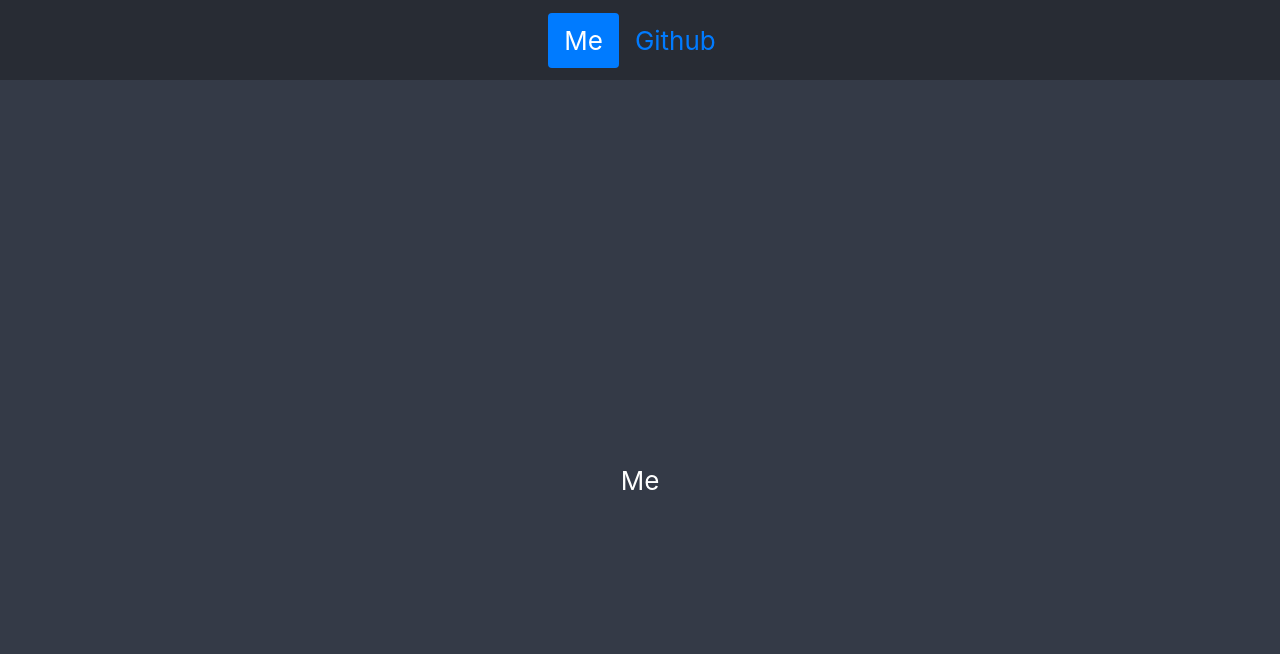
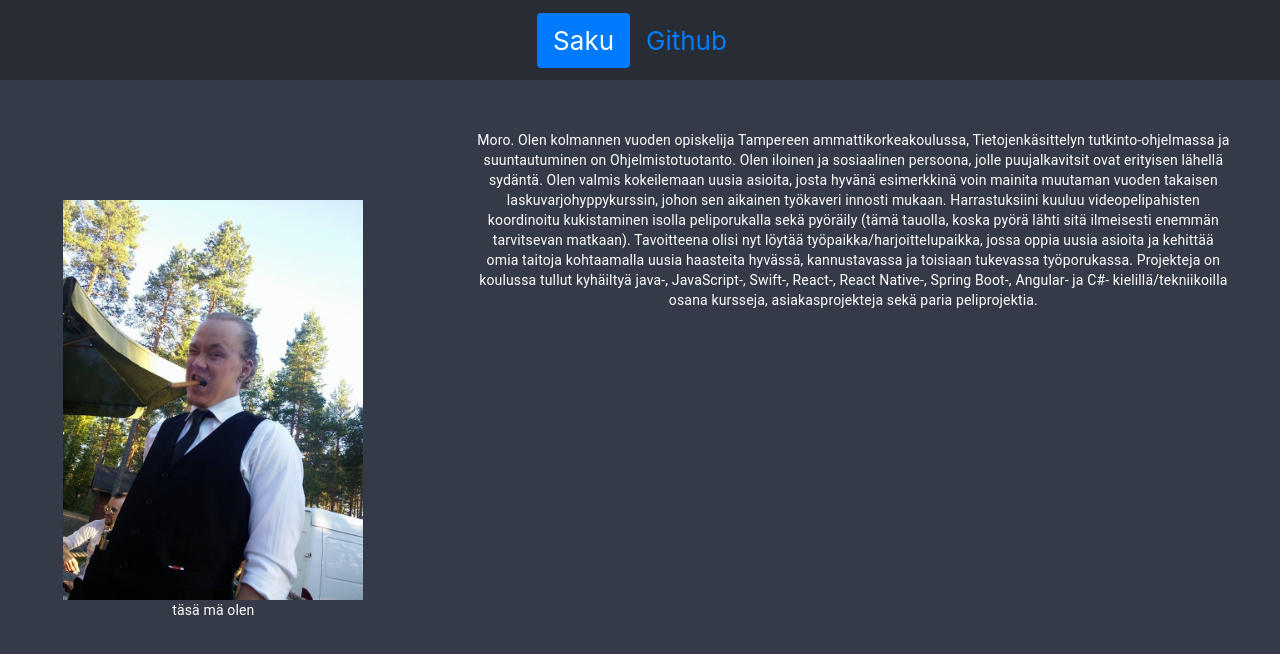
Before and after one commit to Sakkendalen/my-website, a React (Create React App) app: page / in a window 1280 px wide. Shown: the top 654 px of the page. Built offline with nearby package versions, Linux system fonts and the light colour scheme.

Commit message:
info page
Scope:
-Me.js

Because:
-added image and some text.

```diff
--- a/src/components/App.js
+++ b/src/components/App.js
@@ -4,14 +4,14 @@ import { Nav } from 'react-bootstrap';
 import 'bootstrap/dist/css/bootstrap.min.css';
 import '../styles/App.css';
 
-import Me from "./Me.js";
-import Portfolio from "./Portfolio.js";
+import Saku from './Saku.js';
+import Portfolio from './Portfolio.js';
 
 export default class App extends Component {
 
   state = {
     isLoading: false,
-    page: "Me",
+    page: <Saku/>,
   };
 
   componentDidMount() {
@@ -19,10 +19,10 @@ export default class App extends Component {
   }
 
   topMenuClick(x) {
-    if (x === "Me") {
-        this.setState({page: <Me/> });
+    if (x === 'Saku') {
+        this.setState({page: <Saku/> });
     }
-    if (x === "Info") {
+    if (x === 'Info') {
         this.setState({page: <Portfolio/> });
     }
   }
@@ -36,17 +36,17 @@ export default class App extends Component {
 
     return (
       <div>
-        <div className="Header">
-        <Nav variant="pills" defaultActiveKey="Me">
+        <div className='Header'>
+        <Nav variant='pills' defaultActiveKey='Saku'>
           <Nav.Item>
-            <Nav.Link eventKey="Me" onClick={ () => this.topMenuClick("Me")}> Me </Nav.Link>
+            <Nav.Link eventKey='Saku' onClick={ () => this.topMenuClick('Saku')}> Saku </Nav.Link>
           </Nav.Item>
           <Nav.Item>
-            <Nav.Link eventKey="Github" onClick={ () => this.topMenuClick("Info")}> Github </Nav.Link>
+            <Nav.Link eventKey='Github' onClick={ () => this.topMenuClick('Info')}> Github </Nav.Link>
           </Nav.Item>
         </Nav>
         </div>
-        <div className="App">
+        <div className='App'>
             {this.state.page}
         </div>
       </div>
--- a/src/components/Me.js
+++ /dev/null
@@ -1,26 +0,0 @@
-import React, { Component } from 'react';
-import { Button } from '@material-ui/core';
-
-import '../styles/App.css';
-
-export default class Me extends Component {
-
-    constructor(props){
-        super(props);
-        this.state = {
-        };
-    }
-
-    componentDidMount() {
-
-    }
-
-    render() {
-
-        return (
-        <div>
-            <p>Me</p>
-        </div>
-        );
-    }
-}
--- /dev/null
+++ b/src/components/Saku.js
@@ -0,0 +1,59 @@
+import React, { Component } from 'react';
+import { Typography, Card, CardContent, Avatar, makeStyles } from '@material-ui/core';
+
+import '../styles/App.css';
+import logo from '../styles/placeholder.jpg';
+
+const useStyles = makeStyles((theme) => ({
+    root: {
+      display: 'flex',
+      '& > *': {
+        margin: theme.spacing(1),
+      },
+    },
+    small: {
+      width: theme.spacing(3),
+      height: theme.spacing(3),
+    },
+    large: {
+      width: theme.spacing(7),
+      height: theme.spacing(7),
+      justifyContent: 'center',
+    },
+  }));
+
+export default class Saku extends Component {
+
+    constructor(props){
+        super(props);
+        this.state = {
+        };
+    }
+
+    componentDidMount() {
+
+    }
+
+    render() {
+
+        return (
+        <div style={{ display: 'flex', flex: 1, flexDirection: 'row', minWidth: '80%'}}>
+          <div style={{ display: 'flex', flex: 1, flexDirection: 'column'}}>
+                  <div align={'center'} style={{paddingTop: '15vh'}}>
+                    <img src={logo} alt='Logo' style={{maxHeight: '50vh', maxWidth: '50vh'}} />
+                  </div>
+                  <Typography variant='body2' color='textprimary' component='p'>
+                    täsä mä olen
+                  </Typography>
+            </div>
+            <div style={{ display: 'flex', flex: 2}}>
+                  <Typography variant='body2' color='textprimary' component='p' style={{padding: 50}}>
+                  Moro.
+  Olen kolmannen vuoden opiskelija Tampereen ammattikorkeakoulussa, Tietojenkäsittelyn tutkinto-ohjelmassa ja suuntautuminen on Ohjelmistotuotanto. Olen iloinen ja sosiaalinen persoona, jolle puujalkavitsit ovat erityisen lähellä sydäntä. Olen valmis kokeilemaan uusia asioita, josta hyvänä esimerkkinä voin mainita muutaman vuoden takaisen laskuvarjohyppykurssin, johon sen aikainen työkaveri innosti mukaan. Harrastuksiini kuuluu videopelipahisten koordinoitu kukistaminen isolla peliporukalla sekä pyöräily (tämä tauolla, koska pyörä lähti sitä ilmeisesti enemmän tarvitsevan matkaan). Tavoitteena olisi nyt löytää työpaikka/harjoittelupaikka, jossa oppia uusia asioita ja kehittää omia taitoja kohtaamalla uusia haasteita hyvässä, kannustavassa ja toisiaan tukevassa työporukassa.
+  Projekteja on koulussa tullut kyhäiltyä java-, JavaScript-, Swift-, React-, React Native-, Spring Boot-, Angular- ja C#- kielillä/tekniikoilla osana kursseja, asiakasprojekteja sekä paria peliprojektia.
+                  </Typography>
+            </div>
+        </div>
+        );
+    }
+}
```
Also changed, not shown: src/components/PortItem.js (+9 -9 lines), src/components/Portfolio.js (+6 -6 lines), src/styles/placeholder.jpg (added).
